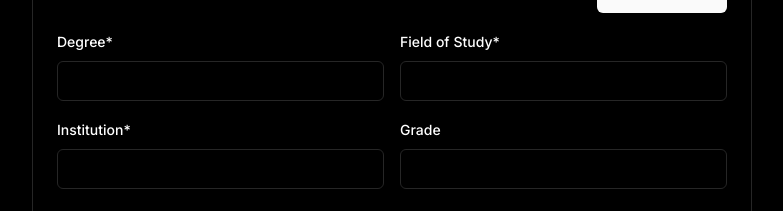
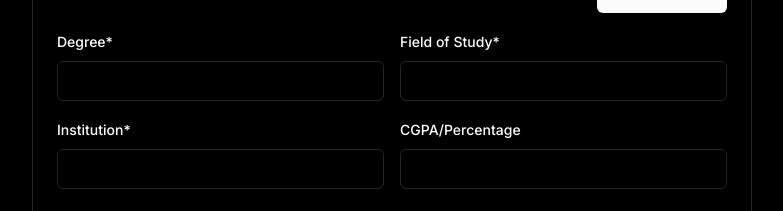
Before and after one commit to harshitk2408/QuickCV, a Next.js app: page / in a window 1280 px wide. Shown: the part 2000-2211 px from the top of the page, without its empty margins (248-1031 px from the left). Built offline with nearby package versions, Linux system fonts and the light colour scheme.

Commit message:
Updated Form.jsx

```diff
--- a/src/components/Form.jsx
+++ b/src/components/Form.jsx
@@ -417,7 +417,7 @@ export default function Form() {
                           htmlFor={`edu-grade-${index}`}
                           className="text-white"
                         >
-                          Grade
+                          CGPA/Percentage
                         </Label>
                         <Input
                           id={`edu-grade-${index}`}
```
